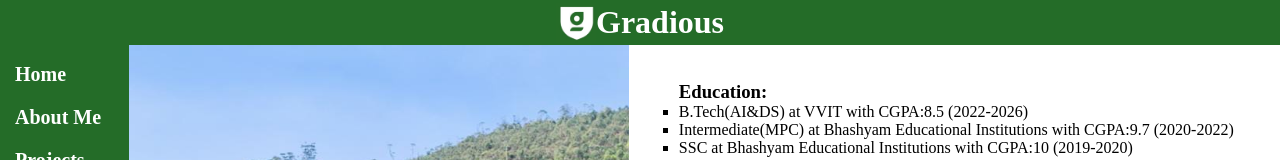
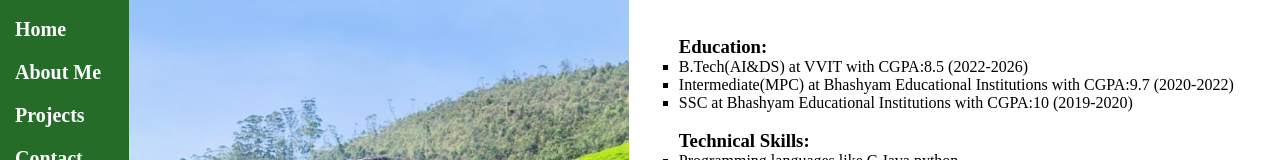
Before and after one commit to Bhuvansairam05/Portfolio, a plain HTML site: page about.html in a window 1280 px wide. Shown: the top 160 px of the page. Drawn offline with Linux system fonts and the light colour scheme.

Commit message:
portfolio update part 1

```diff
--- a/about.html
+++ b/about.html
@@ -7,11 +7,6 @@
     <link rel="stylesheet" href="style.css">
 </head>
 <body>
-    <header>
-        <div class="title">
-            <img src="gradious_green.jpg" height="40px" width="40px"><h1 id="title">Gradious</h1>
-        </div>
-    </header>
     <main>
         <div class="nav_bar">
             <br>
@@ -61,7 +56,6 @@
             <a href="https://x.com/Bhuvan318249340"><img src="twitter.jpg" height="15px" width="15px"></a>
             <a href="https://github.com/Bhuvansairam05"><img src="github.jpg" height="15px" width="15px"></a>
         </div>
-        @Gradious Technologies(P)Ltd-2025
     </footer>
 </body>
 </html>
```
Also changed, not shown: contact.html (+0 -6 lines), index.html (+1 -6 lines), projects.html (+0 -6 lines).
